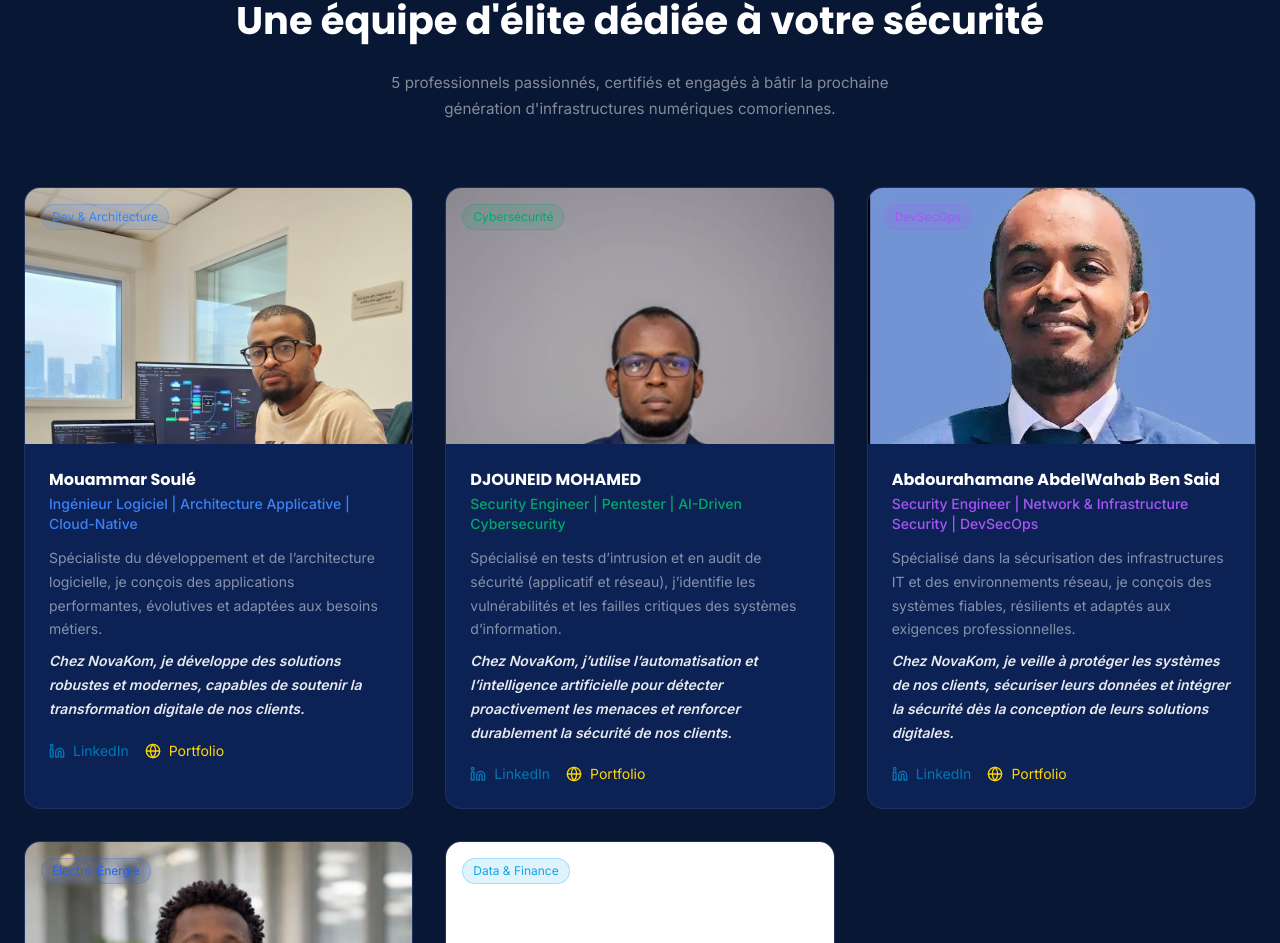
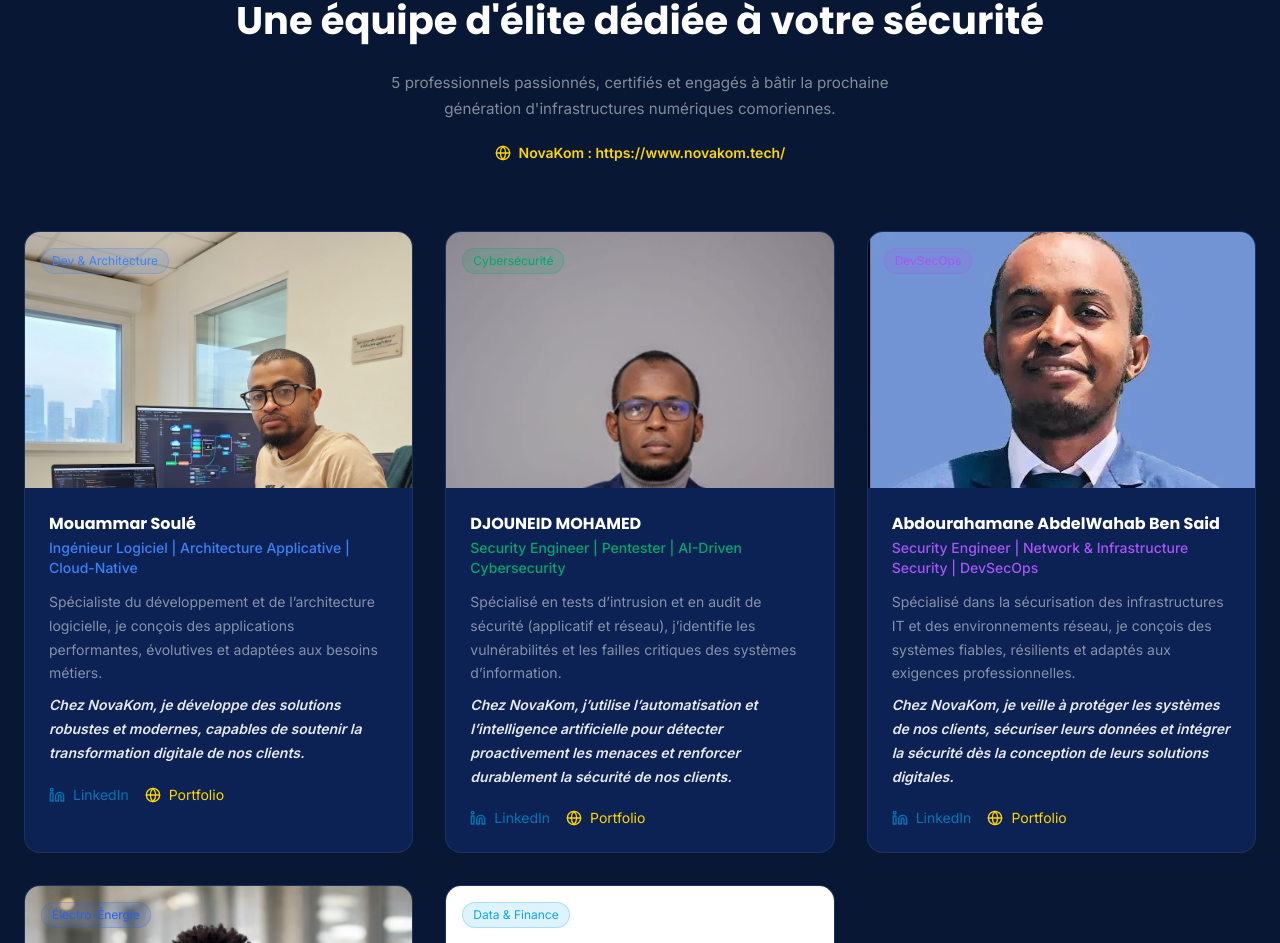
Before and after one commit to Mouam001/NovaKom, a React (Vite) app: page / in a window 1280 px wide. Shown: the part 8250-9193 px from the top of the page. Built offline with nearby package versions, Linux system fonts and the light colour scheme.

Commit message:
"Maj Reset Password"

```diff
--- a/src/app/components/Team.tsx
+++ b/src/app/components/Team.tsx
@@ -116,6 +116,16 @@ export function Team() {
             5 professionnels passionnés, certifiés et engagés à bâtir la
             prochaine génération d'infrastructures numériques comoriennes.
           </p>
+          <a
+            href="https://www.novakom.tech/"
+            target="_blank"
+            rel="noopener noreferrer"
+            className="inline-flex items-center gap-2 mt-5 text-sm transition-colors hover:opacity-85"
+            style={{ color: "#FFD700", fontFamily: "Inter, sans-serif", fontWeight: 600 }}
+          >
+            <Globe className="w-4 h-4" />
+            NovaKom : https://www.novakom.tech/
+          </a>
         </div>
 
         <div className="grid sm:grid-cols-2 lg:grid-cols-3 gap-8">
--- a/src/app/pages/ResetPasswordPage.tsx
+++ b/src/app/pages/ResetPasswordPage.tsx
@@ -8,23 +8,11 @@ const STRONG_PASSWORD_REGEX = /^(?=.*[a-z])(?=.*[A-Z])(?=.*\d)(?=.*[^A-Za-z\d]).
 export function ResetPasswordPage() {
   const navigate = useNavigate();
 
-  useEffect(() => {
-    const hashParams = new URLSearchParams(window.location.hash.substring(1));
-    const accessToken = hashParams.get('access_token');
-    const refreshToken = hashParams.get('refresh_token');
-
-    if (accessToken && refreshToken) {
-      supabase.auth.setSession({
-        access_token: accessToken,
-        refresh_token: refreshToken
-      });
-    }
-  }, []);
-
   const [ready, setReady] = useState(false);
   const [error, setError] = useState('');
 
   useEffect(() => {
+    // Chercher le token dans les query params (?token_hash=...)
     const params = new URLSearchParams(window.location.search);
     const tokenHash = params.get('token_hash');
     const type = params.get('type');
@@ -43,6 +31,26 @@ export function ResetPasswordPage() {
       return;
     }
 
+    // Chercher le token dans le hash URL (#access_token=...)
+    const hashParams = new URLSearchParams(window.location.hash.substring(1));
+    const accessToken = hashParams.get('access_token');
+    const refreshToken = hashParams.get('refresh_token');
+
+    if (accessToken && refreshToken) {
+      supabase.auth.setSession({
+        access_token: accessToken,
+        refresh_token: refreshToken
+      }).then(({ error }) => {
+        if (error) {
+          setError('Lien invalide ou expiré. Veuillez faire une nouvelle demande.');
+        } else {
+          setReady(true);
+        }
+      });
+      return;
+    }
+
+    // Aucun token trouvé
     setError('Lien invalide ou expiré. Veuillez faire une nouvelle demande.');
   }, []);
   const [password, setPassword] = useState('');
```
